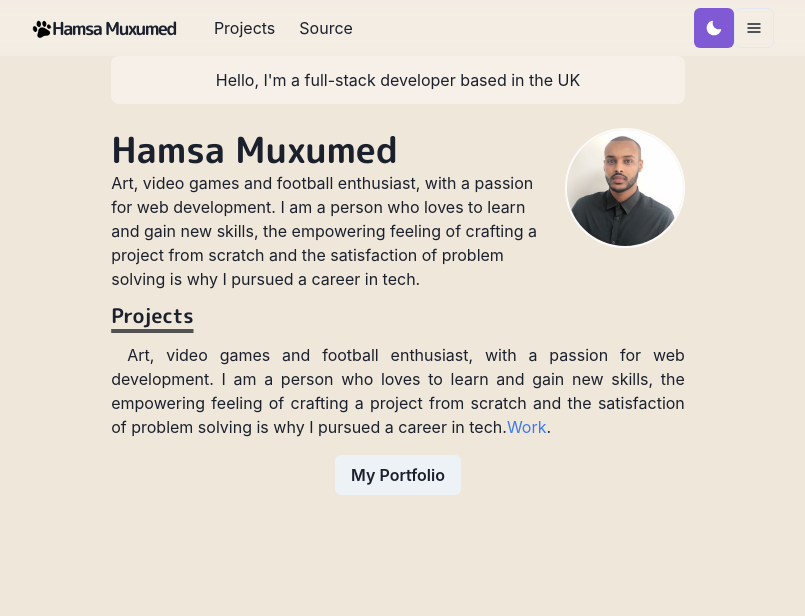
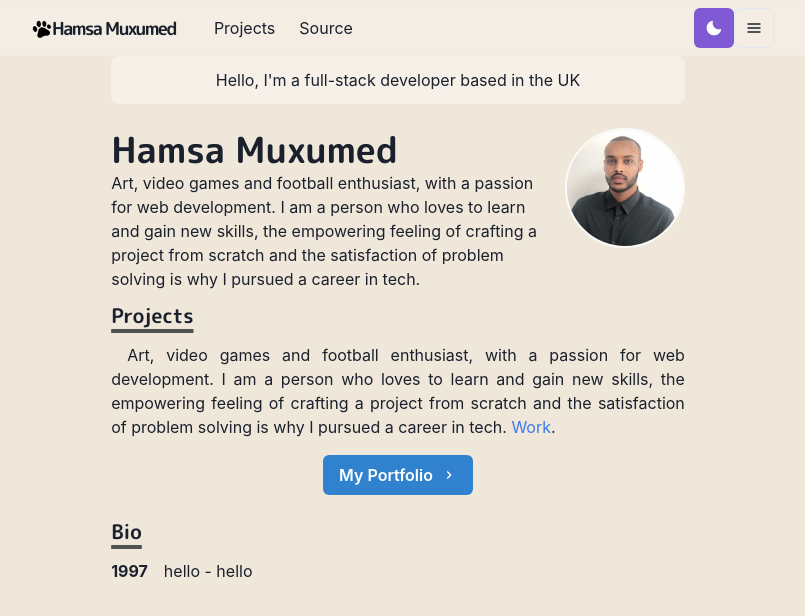
Before and after one commit to hamsamuxumed/myPortfolio, a Next.js app: page / in a window 1280 px wide. Shown: the top 616 px of the page, without its empty margins (242-1047 px from the left). Built offline with nearby package versions, Linux system fonts and the light colour scheme.

Commit message:
add new section

```diff
--- /dev/null
+++ b/components/bio.js
@@ -0,0 +1,12 @@
+import { Box } from '@chakra-ui/react'
+import styled from '@emotion/styled'
+
+export const BioSection = styled(Box)`
+    padding-left: 3.4em;
+    text-indent: -3.4em;
+`
+
+export const BioYear = styled.span`
+    font-weight: bold;
+    margin-right: 1em;
+`
--- a/pages/index.js
+++ b/pages/index.js
@@ -2,6 +2,8 @@
 import Paragraph from "../components/paragraph"
 import Section from "../components/section"
 import NextLink from 'next/link'
+import { ChevronRightIcon } from "@chakra-ui/icons"
+import { BioSection, BioYear } from "../components/bio"
 
 
 
@@ -15,6 +17,7 @@
         p={3}
         mb={6}
         textAlign="center"
+
       >
         Hello, I&apos;m a full-stack developer based in the UK
       </Box>
@@ -52,7 +55,7 @@
         </Heading>
         <Paragraph>
 
-          Art, video games and football enthusiast, with a passion for web development. I am a person who loves to learn and gain new skills, the empowering feeling of crafting a project from scratch and the satisfaction of problem solving is why I pursued a career in tech.
+          Art, video games and football enthusiast, with a passion for web development. I am a person who loves to learn and gain new skills, the empowering feeling of crafting a project from scratch and the satisfaction of problem solving is why I pursued a career in tech. {' '}
           <NextLink href='./works'>
             <Link>Work</Link>
           </NextLink>
@@ -60,12 +63,24 @@
         </Paragraph>
         <Box align='center' my={4}>
           <NextLink href='./works'>
-            <Button >
+            <Button rightIcon={<ChevronRightIcon />} colorScheme='blue' >
               My Portfolio
             </Button>
           </NextLink>
         </Box>
       </Section >
+
+      <Section delay={0.2}>
+        <Heading as="h3" variant="section-title">
+          Bio
+        </Heading>
+        <BioSection>
+          <BioYear> 1997
+          </BioYear>
+          hello - hello
+        </BioSection>
+      </Section>
+
 
     </Container>
 
```
